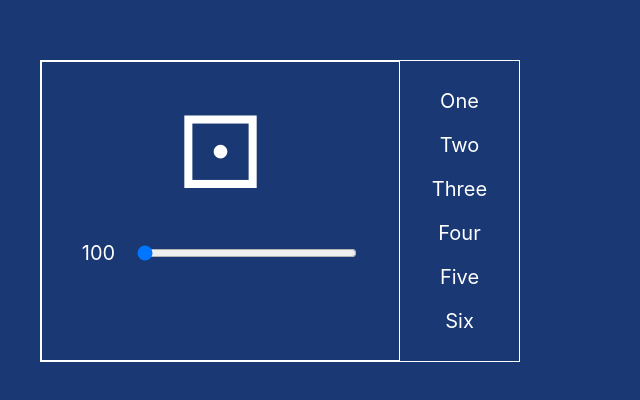
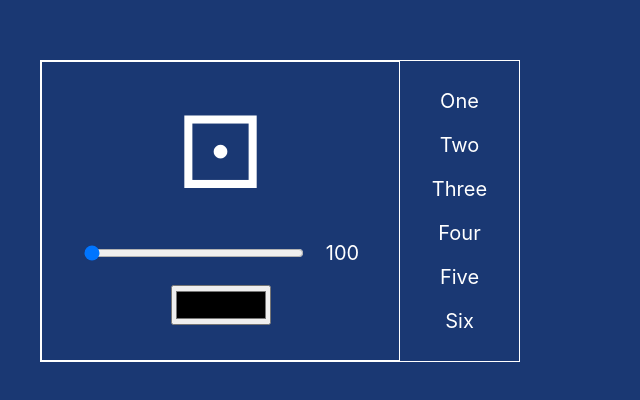
Before and after one commit to SigitaZaromskiene/Project-with-CRUD, a React (Create React App) app: page / in a window 1280 px wide. Shown: the top 400 px of the page, without its empty margins (0-640 px from the left). Built offline with nearby package versions, Linux system fonts and the light colour scheme.

Commit message:
create states

```diff
--- a/src/App.scss
+++ b/src/App.scss
@@ -28,6 +28,12 @@
           align-items: center;
           justify-content: center;
           gap: 20px;
+          flex-direction: column;
+
+          .color-range {
+            width: 100px;
+            height: 40px;
+          }
 
           label {
             font-size: 20px;
@@ -54,34 +60,26 @@
             align-items: center;
           }
           .dice {
-            color: white;
-
             &::after {
               display: block;
             }
             &-1::after {
               content: "\2680";
-              color: white;
             }
             &-2::after {
               content: "\2681";
-              color: white;
             }
             &-3::after {
               content: "\2682";
-              color: white;
             }
             &-4::after {
               content: "\2683";
-              color: white;
             }
             &-5::after {
               content: "\2684";
-              color: white;
             }
             &-6::after {
               content: "\2685";
-              color: white;
             }
           }
         }
--- a/src/Components/Create.jsx
+++ b/src/Components/Create.jsx
@@ -12,6 +12,7 @@ const numbers = [
 function Create() {
   const [diceNum, setDiceNum] = useState(1);
   const [size, setSize] = useState(100);
+  const [color, setColor] = useState("#fff");
 
   return (
     <div className="create-dice">
@@ -19,11 +20,11 @@ function Create() {
         <div className="dice-frame">
           <div
             className={"dice-" + diceNum}
-            style={{ fontSize: size + "px" }}
+            style={{ fontSize: size + "px", color }}
           ></div>
         </div>
         <div className="range">
-          <label>{size}</label>
+          <div style={{ display: "flex", gap: "20px" }}>
             <input
               type="range"
               value={size}
@@ -31,6 +32,16 @@ function Create() {
               max="180"
               onChange={(e) => setSize(e.target.value)}
             ></input>
+            <label>{size}</label>
+          </div>
+          <div style={{ display: "flex", gap: "20px", alignItems: "center" }}>
+            <input
+              className="color-range"
+              type="color"
+              value={color}
+              onChange={(e) => setColor(e.target.value)}
+            ></input>
+          </div>
         </div>
       </div>
       <div className="number-bin">
```
Lines whose indentation alone changed are shown as unchanged.
